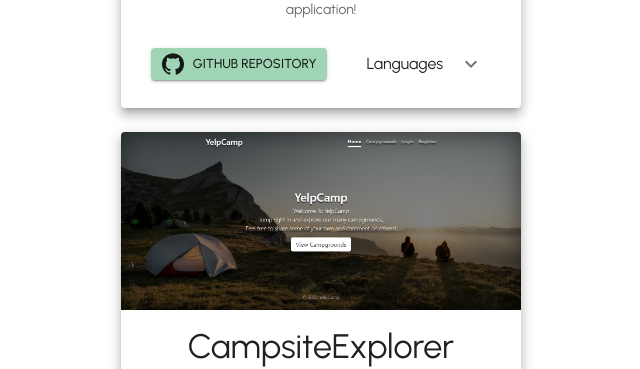
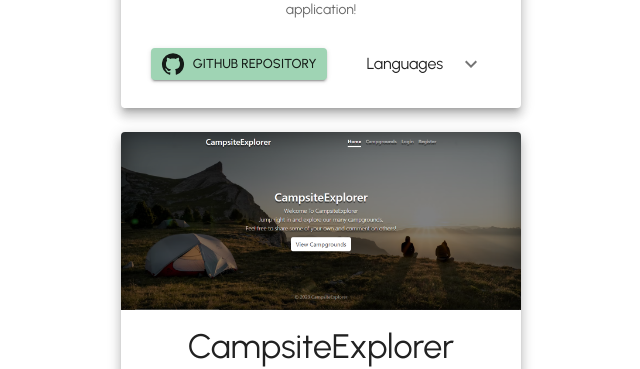
Before and after one commit to SReddy-96/Portfolio, a React (Vite) app: page / in a window 1280 px wide. Shown: the part 2380-2749 px from the top of the page, without its empty margins (639-1279 px from the left). Built offline with nearby package versions, Linux system fonts and the light colour scheme; the HTML template or start-up script is replaced by a standard one.

Commit message:
change to project image

```diff
--- a/src/Projects.jsx
+++ b/src/Projects.jsx
@@ -43,7 +43,7 @@ function Projects() {
         },
         {
             title: "CampsiteExplorer",
-            image: "images/YelpCampScreenshot.png",
+            image: "images/CampsiteExplorer.png",
             description: "A campsite directory for people to add, view, edit and delete their own campsites.",
             link: "https://github.com/SReddy-96/CampsiteExplorer",
             frontend: "HTML, CSS, JavaScript, Bootstrap",
```
Also changed, not shown: public/images/CampsiteExplorer.png (added), public/images/YelpCampScreenshot.png (deleted).
